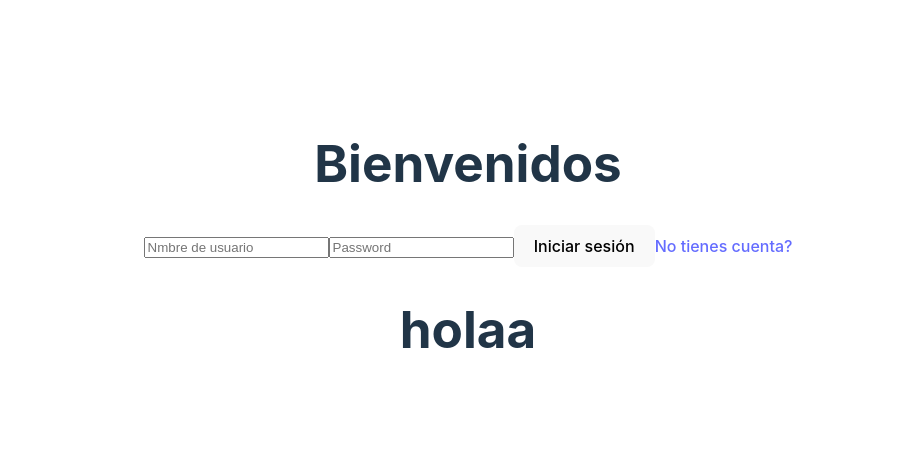
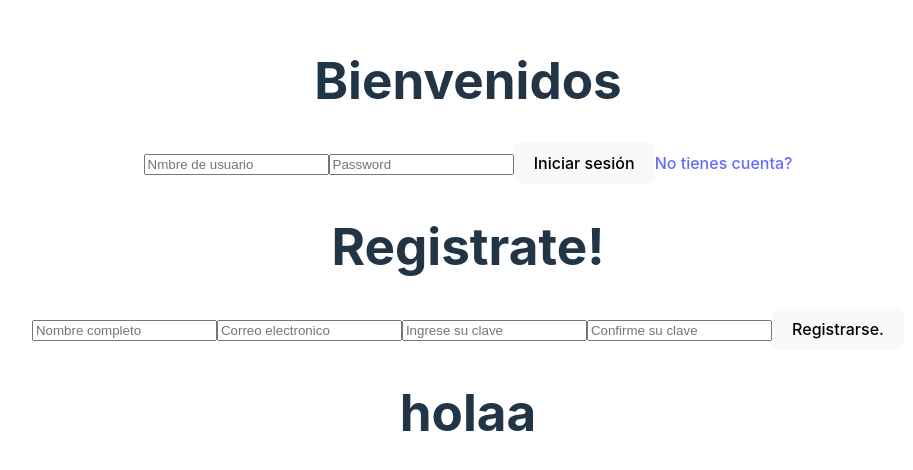
Before and after one commit to MchevezS/proyectoFinal, a React (Vite) app in the folder vite-project/: page / in a window 1280 px wide. Shown: the part 154-624 px from the top of the page, without its empty margins (172-1085 px from the left). Built offline with nearby package versions, Linux system fonts and the light colour scheme.

Commit message:
en el app solo los he llamado para que se muestren, despues los voy acomodar mejor

```diff
--- a/vite-project/src/App.jsx
+++ b/vite-project/src/App.jsx
@@ -2,6 +2,7 @@ import { useState } from 'react'
 import reactLogo from './assets/react.svg'
 import './App.css'
 import Login from './componentes/Login'
+import Registrarse from './componentes/Registrarse'
 
 
 function App() {
@@ -9,6 +10,7 @@ function App() {
   return (
     <>
     <Login></Login>
+    <Registrarse></Registrarse>
       <h1>holaa</h1>
     </>
   )
```
